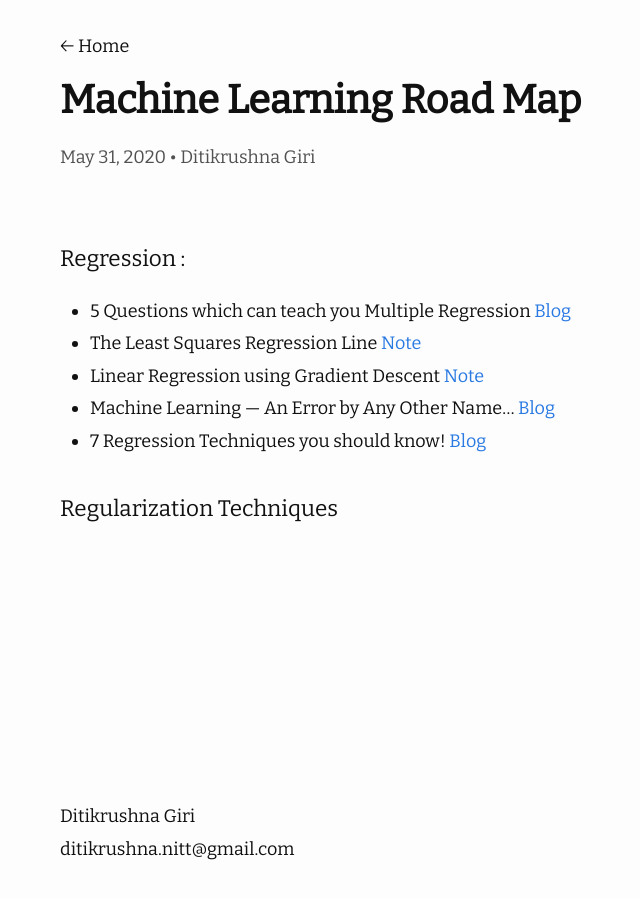
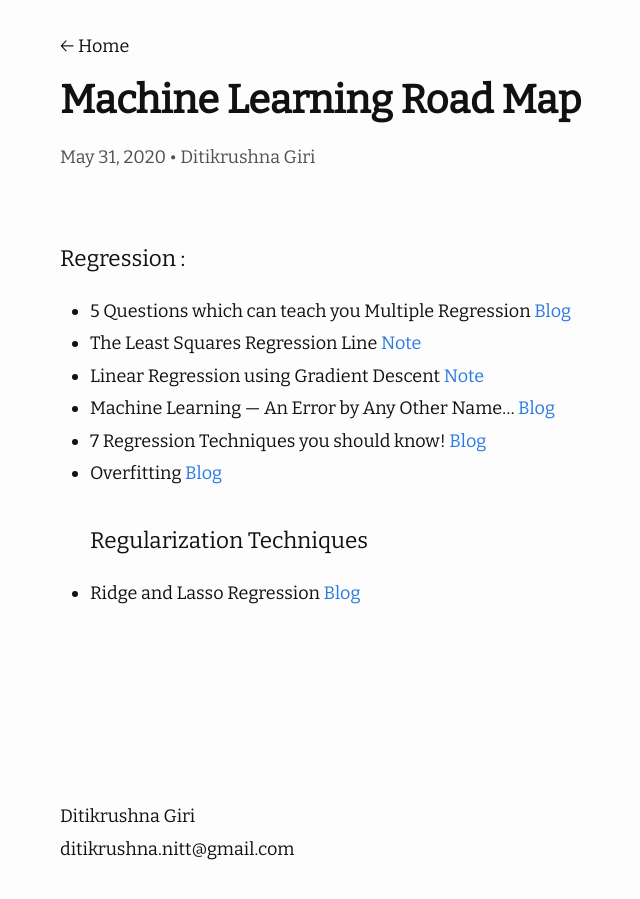
Before and after one commit to ditikrushna/eNotes, a Jekyll site: the page built from _posts/2020-05-31-Machine Learning Road Map.md, in a window 1280 px wide. Shown: the whole page, without its empty margins (210-850 px from the left). Built offline with Jekyll 4.4.1, drawn with Linux system fonts in a browser that asks for light colours; nearby versions of some CDN libraries.

Commit message:
Update 2020-05-31-Machine Learning Road Map.md

```diff
--- a/_posts/2020-05-31-Machine Learning Road Map.md
+++ b/_posts/2020-05-31-Machine Learning Road Map.md
@@ -12,5 +12,6 @@ author: "Ditikrushna Giri"
 -  Machine Learning — An Error by Any Other Name…
  [Blog](https://medium.com/@phuctrt/loss-functions-why-what-where-or-when-189815343d3f)
 - 7 Regression Techniques you should know! [Blog](https://www.analyticsvidhya.com/blog/2015/08/comprehensive-guide-regression/?utm_source=blog&utm_medium=RideandLassoRegressionarticle)
-
+- Overfitting [Blog](https://elitedatascience.com/overfitting-in-machine-learning)
 #### Regularization Techniques
+- Ridge and Lasso Regression [Blog](https://www.analyticsvidhya.com/blog/2016/01/ridge-lasso-regression-python-complete-tutorial/)
```
